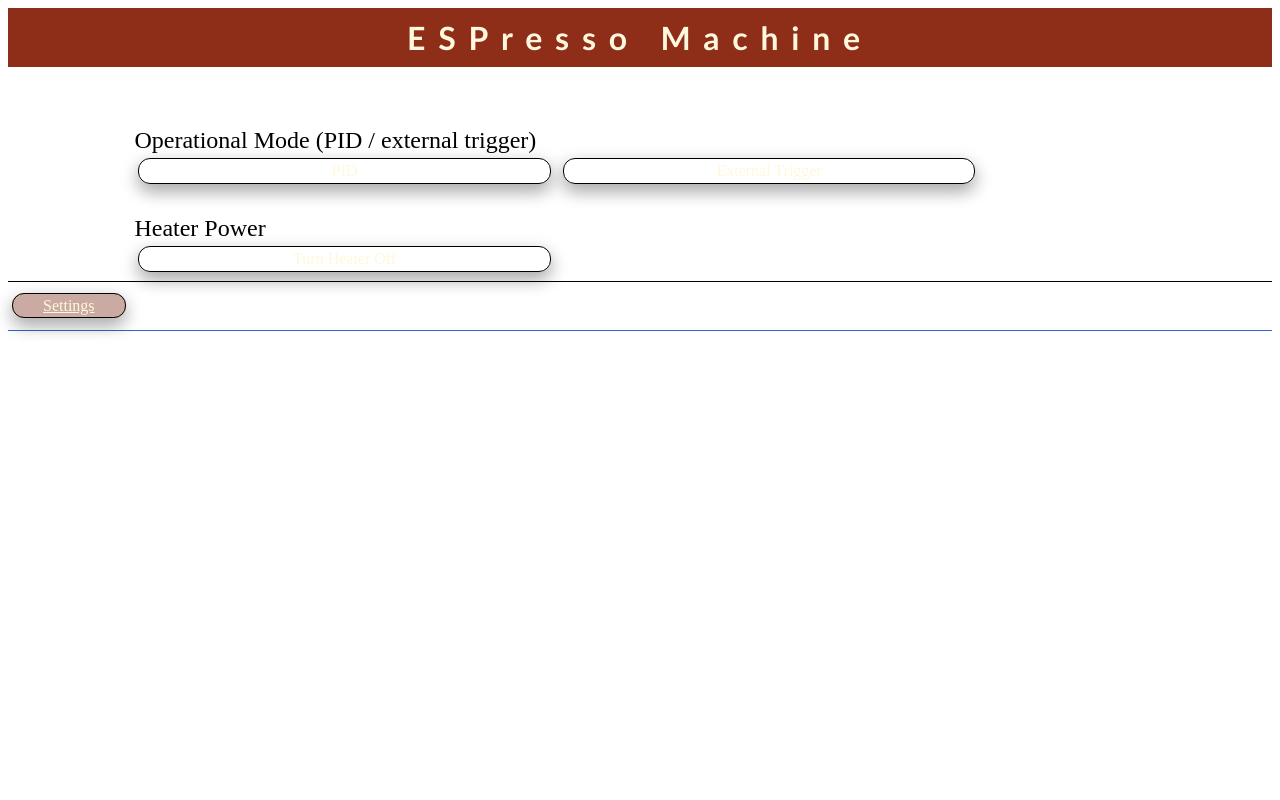
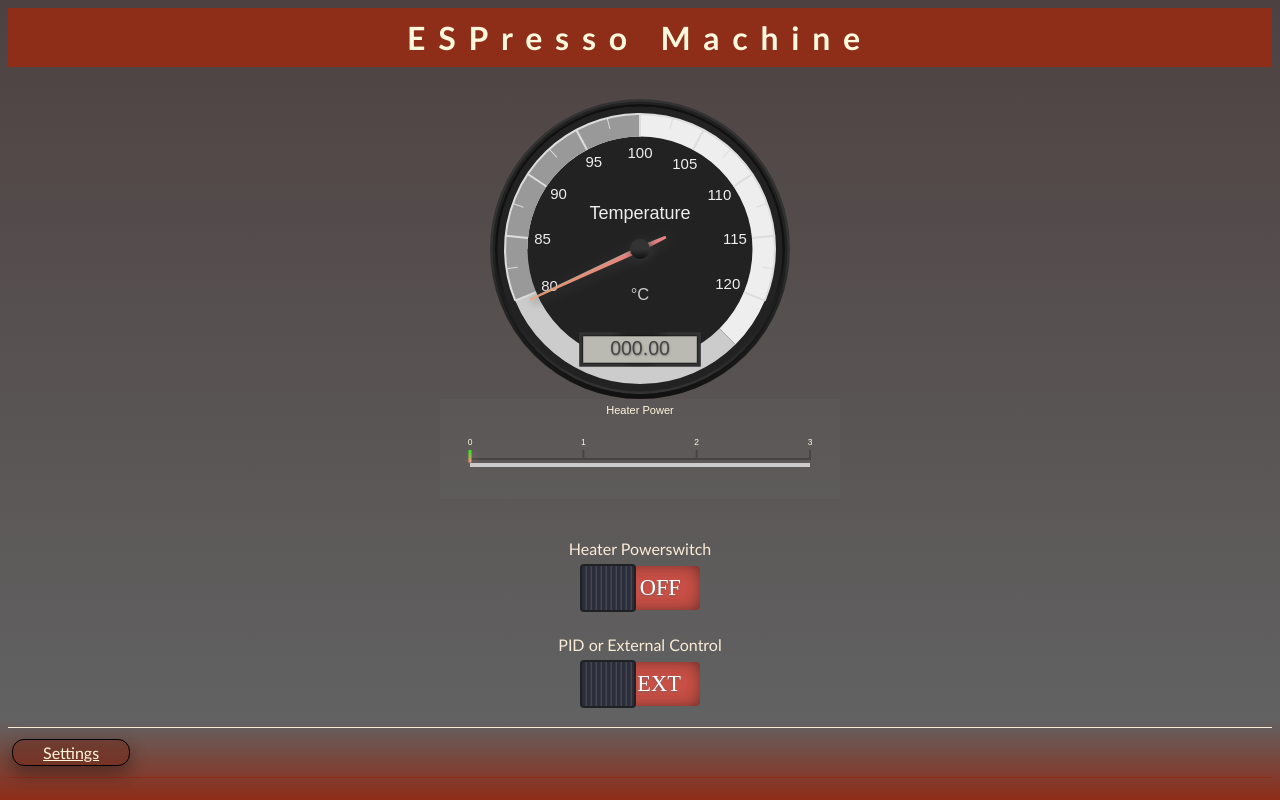
Before and after one commit to Kolkman/ESP32ressoMachine, a plain HTML site: page data/index.html in a window 1280 px wide. Drawn offline with Linux system fonts and the light colour scheme; no server answers.

Commit message:
index page with gauges.

```diff
--- /dev/null
+++ b/WEBDevel/button.css
@@ -0,0 +1 @@
+../data/button.css
--- a/data/ESPresso.css
+++ b/data/ESPresso.css
@@ -1,37 +1,23 @@
-div.State {
-width:100%;
-margin:auto;
-}
-div.header{
-    padding-top: 2.5ex;
-    font-size: x-large;
+body{
+    font-family: 'Gill Sans', 'Gill Sans MT', Calibri, 'Trebuchet MS', sans-serif;
+    background: linear-gradient(0deg, #8e2d18 0%, #626262 10%,  #361e1c 200%);
+    color:antiquewhite;
+   }
 
-}
-
-div.statusLine {
-    width:80%;
+div.gauges {
+    width:100%;
     margin:auto;
 }
 
-div.statusLine div {
-    display: inline-block;
+canvas{
+    display: block;
+    width: 300px;
+    margin: auto;
 }
-div.statusLine div.measure {
-    width: 40%;
-    font-size:larger;
-    text-align: left;
 
-}
-div.statusLine div.value {
-    width: 40%;
-    font-size:larger;
-    text-align: center;
-
-}
 
 h1 {
     text-align: center;
-    font-family: 'Gill Sans', 'Gill Sans MT', Calibri, 'Trebuchet MS', sans-serif;
    color: cornsilk;
    background-color: #8e2d18;
    font-size: xx-large ;
@@ -43,27 +29,36 @@ h1 {
 
 #firmware {
     font-family: 'Gill Sans', 'Gill Sans MT', Calibri, 'Trebuchet MS', sans-serif;
-    color: #3366cc;
     font-weight: normal;
     font-size: xx-small;
-    color:#8e2d18;
+    color:#caa299;
     margin-bottom: 1em;
     text-transform: lowercase;
+    padding-top:2ex;
     border-top:1px solid;
-    border-top-color:#3366cc;    /* Red */
-}
-.body {
- font-family: 'Gill Sans', 'Gill Sans MT', Calibri, 'Trebuchet MS', sans-serif;
+    border-top-color:#8e2d18;    /* Red */
 }
 
-div.PID {
-    width: 80%;
-    margin: auto;
+
+
+div.hardwareswitches{
+
+    display: block;
+    padding: 1em;
+    min-width: 295px;
+    width:50%;
+    margin-left:auto;
+    margin-right:auto;
 }
-div.powerswitch {
-    width: 80%;
-    margin: auto;
+
+
+
+div.switchlabel {
+    text-align: center;
+    margin-top: 3ex;
+    margin-bottom: 1ex;
 }
+
 
 div.buttonwrapper div  {
     display: inline-block;
@@ -121,4 +116,5 @@ a#settingbutton {
     padding-right: 30px;
     box-shadow: 0 8px 16px 0 rgba(0,0,0,0.2), 0 6px 20px 0 rgba(0,0,0,0.19);
     background-color: #6d18045d;
+
 }
--- /dev/null
+++ b/data/button.css
@@ -0,0 +1,113 @@
+/* =====================================================
+   Code from https://codepen.io/ashleynolan/pen/wBppKz
+
+   Ashley Watson-Nolan
+   =====================================================   */
+
+/* =====================================================
+   Some defaults across all toggle demos
+   ===================================================== */
+   .toggle {
+    display: block;
+    text-align: center;
+    margin-top: 4px;
+    user-select: none;
+  }
+
+  .toggle--checkbox {
+    display: none;
+  }
+
+  .toggle--btn {
+    display: block;
+    margin: 0 auto;
+    font-size: 1.4em;
+    transition: all 350ms ease-in;
+  }
+  .toggle--btn:hover {
+    cursor: pointer;
+  }
+
+  .toggle--btn, .toggle--btn:before, .toggle--btn:after,
+  .toggle--checkbox,
+  .toggle--checkbox:before,
+  .toggle--checkbox:after,
+  .toggle--feature,
+  .toggle--feature:before,
+  .toggle--feature:after {
+    transition: all 250ms ease-in;
+  }
+  .toggle--btn:before, .toggle--btn:after,
+  .toggle--checkbox:before,
+  .toggle--checkbox:after,
+  .toggle--feature:before,
+  .toggle--feature:after {
+    content: "";
+    display: block;
+  }
+
+
+  /* =====================================================
+   Toggle - switch stylee
+   ===================================================== */
+.toggle--switch .toggle--btn {
+    position: relative;
+    width: 120px;
+    height: 44px;
+    font-family: "PT Sans", Sans Serif;
+    text-transform: uppercase;
+    color: #fff;
+    background: linear-gradient(90deg, #a4bf4d 0%, #a4bf4d 50%, #ca5046 50%, #ca5046 200%);
+    background-position: -80px 0;
+    background-size: 200% 100%;
+    box-shadow: inset 0 0px 22px -8px #111;
+  }
+  .toggle--switch .toggle--btn, .toggle--switch .toggle--btn:before {
+    border-radius: 4px;
+  }
+  .toggle--switch .toggle--btn:before {
+    display: block;
+    position: absolute;
+    top: 50%;
+    left: 0;
+    transform: translateY(-50%);
+    width: 52px;
+    height: 44px;
+    border: 2px solid #202027;
+    background-image: linear-gradient(90deg, transparent 50%, rgba(255, 255, 255, 0.15) 100%);
+    background-color: #2b2e3a;
+    background-size: 5px 5px;
+    text-indent: -100%;
+  }
+  .toggle--switch .toggle--feature {
+    position: relative;
+    display: block;
+    overflow: hidden;
+    height: 44px;
+    text-shadow: 0 1px 2px #666;
+  }
+  .toggle--switch .toggle--feature:before, .toggle--switch .toggle--feature:after {
+    position: absolute;
+    top: 50%;
+    transform: translateY(-50%);
+  }
+  .toggle--switch .toggle--feature:before {
+    content: attr(data-label-on);
+    left: -60%;
+  }
+  .toggle--switch .toggle--feature:after {
+    content: attr(data-label-off);
+    right: 16%;
+  }
+  .toggle--switch .toggle--checkbox:checked + .toggle--btn {
+    background-position: 0 0;
+  }
+  .toggle--switch .toggle--checkbox:checked + .toggle--btn:before {
+    left: calc(100% - 52px);
+  }
+  .toggle--switch .toggle--checkbox:checked + .toggle--btn .toggle--feature:before {
+    left: 20%;
+  }
+  .toggle--switch .toggle--checkbox:checked + .toggle--btn .toggle--feature:after {
+    right: -60%;
+  }
--- a/data/index.html
+++ b/data/index.html
@@ -2,10 +2,12 @@
 
 <head>
     <meta name="viewport" content="width=device-width, initial-scale=1.0" />
+    <link rel="stylesheet" type="text/css" href="button.css" media="all" />
     <link rel="stylesheet" type="text/css" href="ESPresso.css" media="all" />
+    <script src="gauge.min.js"></script>
     <script>
 
-        var powerState = new Boolean(false)
+
 
         function statusUpdate() {
 
@@ -21,8 +23,7 @@
                 });
         }
 
-        statusUpdate();
-        setInterval(statusUpdate, 2000);
+
 
         fetch('api/v1/firmware')
             .then(function (response) {
@@ -57,38 +58,56 @@
 
         }
         function parseState(data) {
-            var machineState = document.getElementById("machineState");
-            while (machineState.firstChild) {
-                machineState.removeChild(machineState.firstChild);
-            }
-            machineState.setAttribute("class", "State");
-            machineState.setAttribute("class", "State");
-            machineState.appendChild(buildStatusLine("measuredTemperature", data.measuredTemperature.toFixed(2) + "&deg;C", "Measured Temperature"));
-            machineState.appendChild(buildStatusLine("targetTemperature", data.targetTemperature.toFixed(2) + "&deg;C", "Target Temperature"));
-            machineState.appendChild(buildStatusLine("heaterPower", data.heaterPower.toFixed(0), "Heater Power"));
-            var heaterOnButton = document.getElementById("heater_on");
-           // var heaterOffButton = document.getElementById("heater_off")
+            var thermometer = document.getElementById("thermometer");
+            var powergauge = document.getElementById("powergauge");
+
+            thermometer.setAttribute("data-value", data.measuredTemperature);
+            var highlights = [
+                { "from": 80, "to": data.targetTemperature - 5.0, "color": "rgba(0,0,255,1)" },
+                { "from": data.targetTemperature - 5.0, "to": data.targetTemperature - 2.0, "color": "rgba(0, 0 , 255, .5)" },
+                { "from": data.targetTemperature - 2.0, "to": data.targetTemperature - 1.0, "to": data.targetTemperature - 1.0, "color": "rgba(0, 0 , 255, .25)" },
+                { "from": data.targetTemperature - 1.0, "to": data.targetTemperature + 1.0, "color": "rgba(0, 255 , 0, 1)" },
+                { "from": data.targetTemperature + 1, "to": data.targetTemperature + 2, "color": "rgba(255, 0, 0, 0.25)" },
+                { "from": data.targetTemperature + 2, "to": data.targetTemperature + 5, "color": "rgba(255, 0, 0, .5)" },
+                { "from": data.targetTemperature + 5, "to": 120, "color": "rgba(255, 0, 0, 1)" }
+
+            ];
+
+
+            var logpwr=Math.log10(data.heaterPower)
+            thermometer.setAttribute("data-highlights", JSON.stringify(highlights));
+            powergauge.setAttribute("data-value", logpwr);
+
+            if (0<logpwr && logpwr <= 0.5){powergauge.setAttribute("data-color-needle", "blue"); }
+
+            if (0.5 <logpwr && logpwr <= 1.0){powergauge.setAttribute("data-color-needle", "cyan"); }
+
+            if (1.0 <logpwr && logpwr <= 1.5){powergauge.setAttribute("data-color-needle", "green"); }
+
+            if (1.5<logpwr && logpwr <= 2.0){powergauge.setAttribute("data-color-needle", "yellow"); }
+            if (2.0<logpwr && logpwr <= 2.5){powergauge.setAttribute("data-color-needle", "orange"); }
+            if (2.5<logpwr){powergauge.setAttribute("data-color-needle", "red"); }
+
+
+
+
+
+            var pidModeSwitch = document.getElementById("toggle--pwr");
+            var extCtrlSwitch = document.getElementById("toggle--pidext")
+
             if (data.powerOffMode) {
-                heaterOnButton.setAttribute("class", "buttonOff");
-                //heaterOffButton.setAttribute("class", "buttonOn");
-                heaterOnButton.innerHTML="Turn On";
-                powerState = false;
+                pidModeSwitch.checked = false;
             } else {
-                heaterOnButton.setAttribute("class", "buttonOn");
-                // heaterOffButton.setAttribute("class", "buttonOff");
-                heaterOnButton.innerHTML="Turn Off";
-                powerState = true;
+                pidModeSwitch.checked = true;
             }
 
-            var pidModeButton = document.getElementById("pidMode");
-            var extCtrlButton = document.getElementById("extcontrolMode")
+
             if (data.externalControlMode) {
-                pidModeButton.setAttribute("class", "buttonOff");
-                extCtrlButton.setAttribute("class", "buttonOn");
 
+                extCtrlSwitch.checked = false;
             } else {
-                pidModeButton.setAttribute("class", "buttonOn");
-                extCtrlButton.setAttribute("class", "buttonOff");
+
+                extCtrlSwitch.checked = true;
             }
 
 
@@ -100,16 +119,33 @@
             var divFirmware = document.getElementById("firmware")
             divFirmware.innerHTML = "Firmware:" + data.version;
         }
-        function heater_on() {
-            var heaterOnButton = document.getElementById("heater_on");
-            heaterOnButton.setAttribute("class", "buttonPressed");
-            if (powerState) {
-                fetch('api/v1/set?powerOffMode=true');
+
+
+        function pwrSwitch() {
+            if (document.getElementById("toggle--pwr").checked) {
+                // (Heater is OFF)
+                fetch('/api/v1/set?powerOffMode=false');
             } else {
-                fetch('api/v1/set?powerOffMode=false');
+                // .(HEATER is ON)
+                fetch('/api/v1/set?powerOffMode=true');
             }
+        }
 
+        function pidextSwitch() {
+            if (document.getElementById("toggle--pidext").checked) {
+                // (Heater is OFF)
+                fetch('/api/v1/set?externalControlMode=false');
+            } else {
+                // .(External is ON)
+                fetch('/api/v1/set?externalControlMode=true');
+
+            }
         }
+
+
+
+        statusUpdate();
+        setInterval(statusUpdate, 2000);
 
 
     </script>
@@ -117,22 +153,55 @@
 
 <body>
     <h1>ESPresso Machine</h1>
+    <div class="gauges">
+        <canvas id="thermometer" data-type="radial-gauge" data-width="300" data-height="300" data-units="&deg;C"
+            data-title="Temperature" data-min-value="80" data-max-value="120"
+            data-major-ticks="[80,85,90,95,100,105,110,115,120]" data-minor-ticks="2" data-stroke-ticks="true"
+            data-ticks-angle="225" data-start-angle="67.5" data-color-major-ticks="#ddd" data-color-minor-ticks="#ddd"
+            data-color-title="#eee" data-color-units="#ccc" data-color-numbers="#eee" data-color-plate="#222"
+            data-border-shadow-width="0" data-borders="true" data-needle-type="arrow" data-needle-width="2"
+            data-needle-circle-size="7" data-needle-circle-outer="true" data-needle-circle-inner="false"
+            data-animation-duration="1500" data-animation-rule="linear" data-color-border-outer="#333"
+            data-color-border-outer-end="#111" data-color-border-middle="#222" data-color-border-middle-end="#111"
+            data-color-border-inner="#111" data-color-border-inner-end="#333" data-color-needle-shadow-down="#333"
+            data-color-needle-circle-outer="#333" data-color-needle-circle-outer-end="#111"
+            data-color-needle-circle-inner="#111" data-color-needle-circle-inner-end="#222"
+            data-value-box-border-radius="0" data-color-value-box-rect="#222"
+            data-color-value-box-rect-end="#333"></canvas>
 
-    <div id="machineState"></div>
 
-    <div class="PID">
-        <div class="header" id="PIDmode"> Operational Mode (PID / external trigger) </div>
-        <div class="buttonwrapper">
-            <div id="pidMode"><a href="./pid_on">PID</a></div>
-            <div id="extcontrolMode"><a href="./pid_off">External Trigger</a></div>
+        <canvas id="powergauge" data-type="linear-gauge" data-width="400" data-height="100" data-min-value="0" data-title="Heater Power"
+            data-max-value="3" data-major-ticks="0,1,2,3" data-minor-ticks=".1" data-stroke-ticks="true"
+            data-color-plate="#8881" data-border-shadow-width="0" data-borders="false" data-bar-begin-circle="false"
+            data-tick-side="left" data-number-side="left" data-needle-side="left" data-needle-type="line"
+            data-needle-width="3" data-color-needle="#0f0" data-color-needle-begin="cornsilk" data-animation-duration="1500"
+            data-animation-rule="linear" data-animation-target="plate" data-bar-width="5" data-ticks-width="10"
+            data-ticks-width-minor="5"
+            data-color-title="cornsilk"
+            data-color-numbers="cornsilk"
+            ></canvas>
+    </div>
+    <div class="hardwareswitches">
+        <div class="switchwrapper">
+            <div class="switchlabel">Heater Powerswitch</div>
+            <div class="toggle toggle--switch">
+                <input type="checkbox" id="toggle--pwr" class="toggle--checkbox" onclick="pwrSwitch()">
+                <label class="toggle--btn" for="toggle--pwr"><span class="toggle--feature" data-label-on="ON"
+                        data-label-off="OFF"></span></label>
+            </div>
         </div>
-    </div>
-    <div class="powerswitch">
-        <div class="header" id="heater">Heater Power</div>
-        <div class="buttonwrapper">
-            <div id="heater_on" onclick="heater_on()"> Turn Heater Off</div>
 
+        <div class="switchwrapper">
+
+            <div class="switchlabel">PID or External Control</div>
+            <div class="toggle toggle--switch">
+                <input type="checkbox" id="toggle--pidext" class="toggle--checkbox" onclick="pidextSwitch()">
+                <label class="toggle--btn" for="toggle--pidext"><span class="toggle--feature" data-label-on="PID"
+                        data-label-off="EXT"></span></label>
+            </div>
         </div>
+
+
     </div>
     <div class=Settings><a href="./config" id="settingbutton">Settings</a></div>
 
@@ -140,8 +209,6 @@
 
 
 
-
-
 </body>
 
 </html>
```
Also changed, not shown: WEBDevel/gauge.min.js (added), data/gauge.min.js (added), 2 other files.
